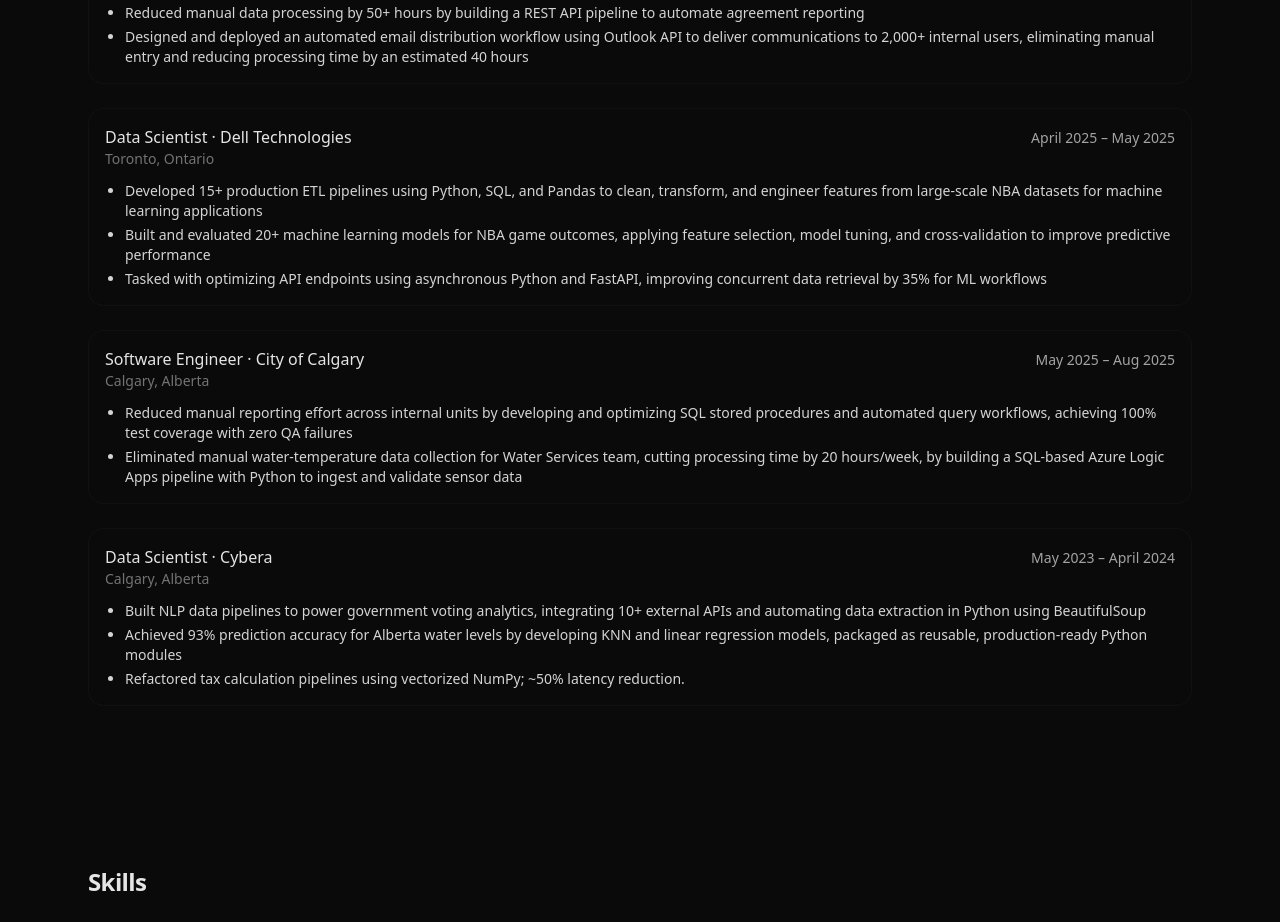
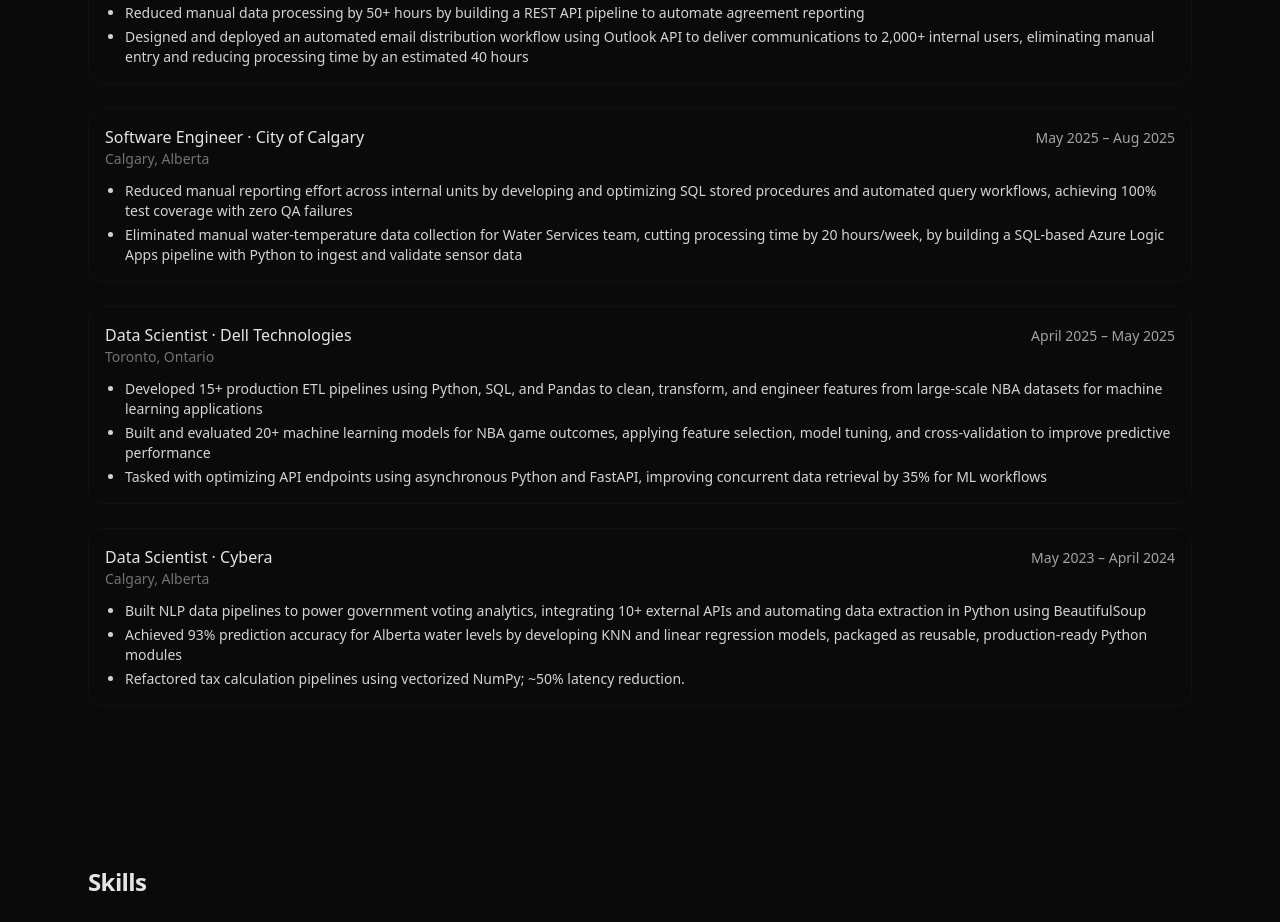
Before and after one commit to mrbubbleman/eric-portfolio, a React (Vite) app: page / in a window 1280 px wide. Shown: the part 1544-2466 px from the top of the page. Built offline with nearby package versions, Linux system fonts and the light colour scheme.

Commit message:
changed order of work experience

```diff
--- a/src/Portfolio.tsx
+++ b/src/Portfolio.tsx
@@ -69,6 +69,16 @@
     ]
   },
   {
+    role: "Software Engineer",
+    company: "City of Calgary",
+    location: "Calgary, Alberta",
+    period: "May 2025 – Aug 2025",
+    bullets: [
+      "Reduced manual reporting effort across internal units by developing and optimizing SQL stored procedures and automated query workflows, achieving 100% test coverage with zero QA failures",
+      "Eliminated manual water-temperature data collection for Water Services team, cutting processing time by 20 hours/week, by building a SQL-based Azure Logic Apps pipeline with Python to ingest and validate sensor data",
+    ]
+  },
+    {
     role: "Data Scientist",
     company: "Dell Technologies",
     location: "Toronto, Ontario",
@@ -77,16 +87,6 @@
       "Developed 15+ production ETL pipelines using Python, SQL, and Pandas to clean, transform, and engineer features from large-scale NBA datasets for machine learning applications",
       "Built and evaluated 20+ machine learning models for NBA game outcomes, applying feature selection, model tuning, and cross-validation to improve predictive performance",
       "Tasked with optimizing API endpoints using asynchronous Python and FastAPI, improving concurrent data retrieval by 35% for ML workflows"
-    ]
-  },
-  {
-    role: "Software Engineer",
-    company: "City of Calgary",
-    location: "Calgary, Alberta",
-    period: "May 2025 – Aug 2025",
-    bullets: [
-      "Reduced manual reporting effort across internal units by developing and optimizing SQL stored procedures and automated query workflows, achieving 100% test coverage with zero QA failures",
-      "Eliminated manual water-temperature data collection for Water Services team, cutting processing time by 20 hours/week, by building a SQL-based Azure Logic Apps pipeline with Python to ingest and validate sensor data",
     ]
   },
   {
```
